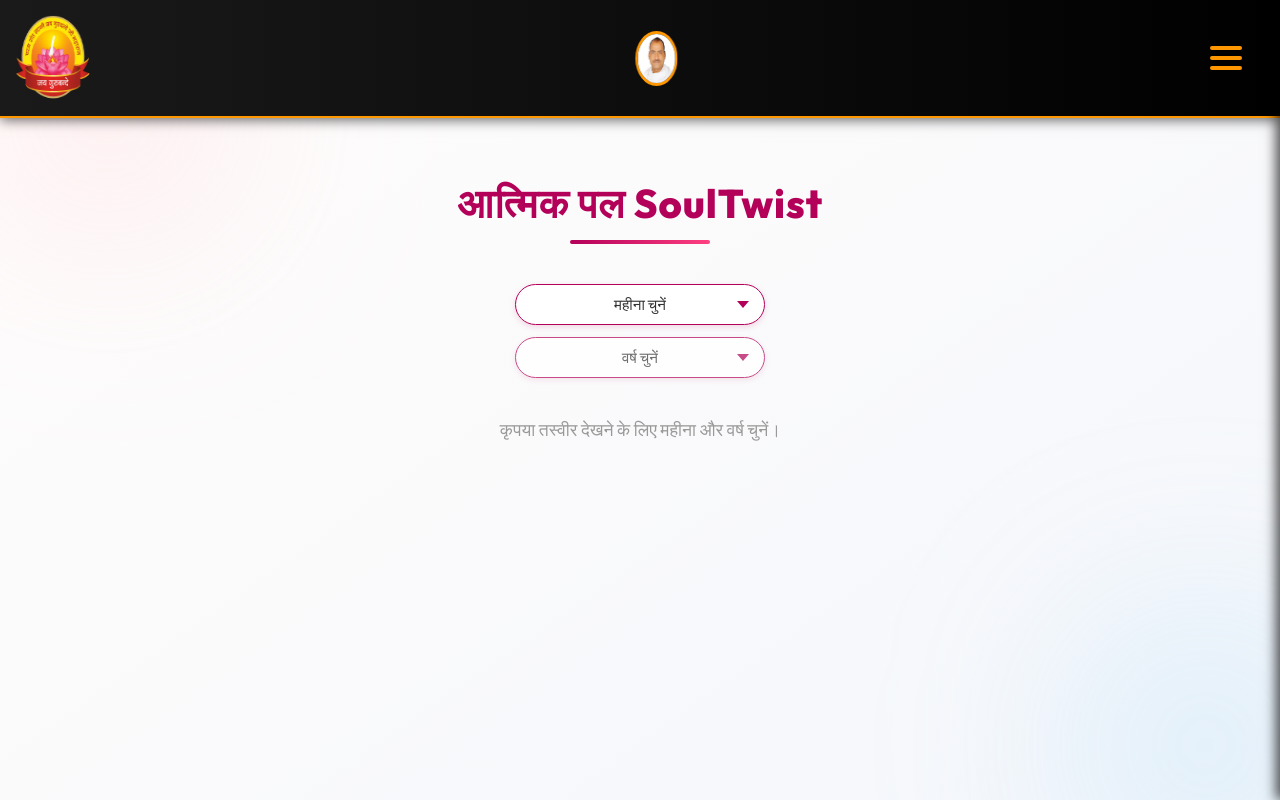
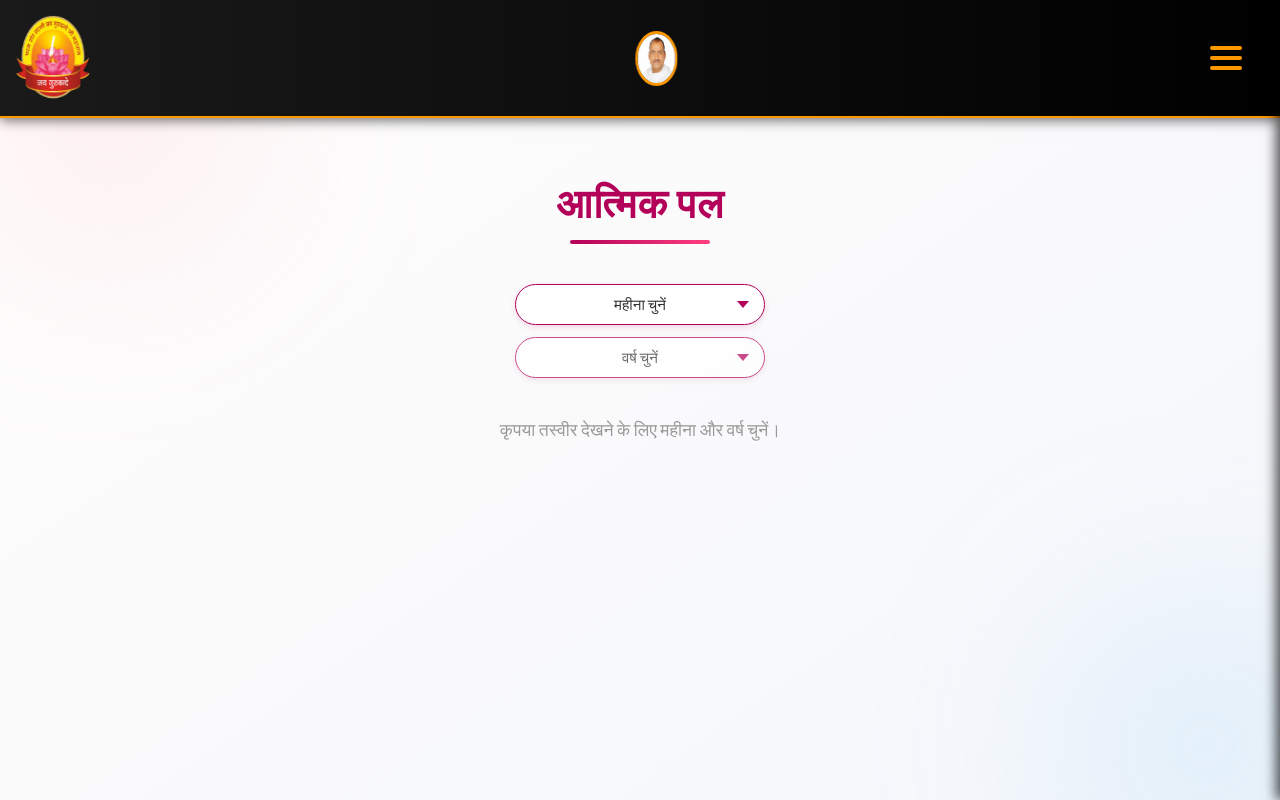
Before and after one commit to vikashsingh813/jaygurubandey, a React (Vite) app: page /soultwist in a window 1280 px wide. Built offline with nearby package versions, Linux system fonts and the light colour scheme.

Commit message:
Inital Commit

```diff
--- a/src/pages/SoulTwist.jsx
+++ b/src/pages/SoulTwist.jsx
@@ -52,7 +52,7 @@ const SoulTwist = () => {
 
   return (
     <div className="soul-page">
-      <h2 className="soul-title">आत्मिक पल SoulTwist</h2>
+      <h2 className="soul-title">आत्मिक पल</h2>
       <div className="soul-line"></div>
 
       {/* Dropdown Filters */}
```
